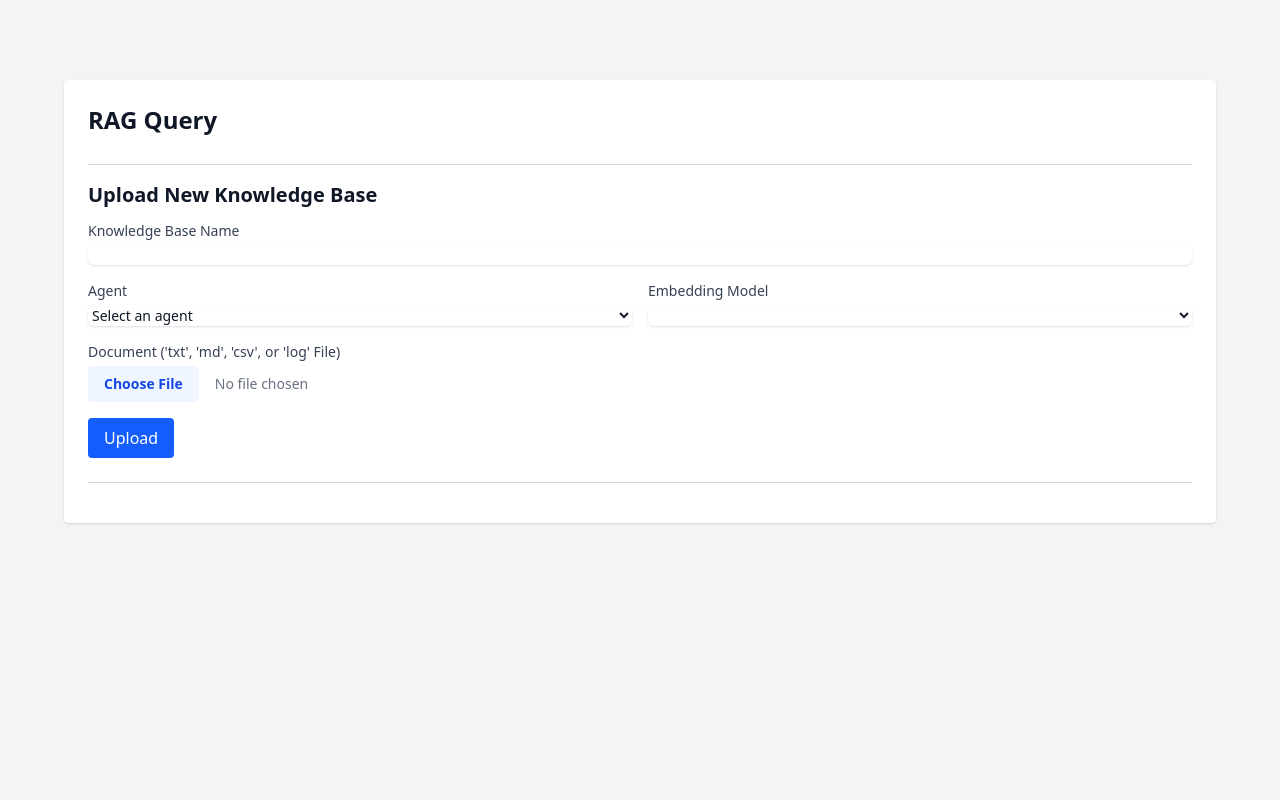
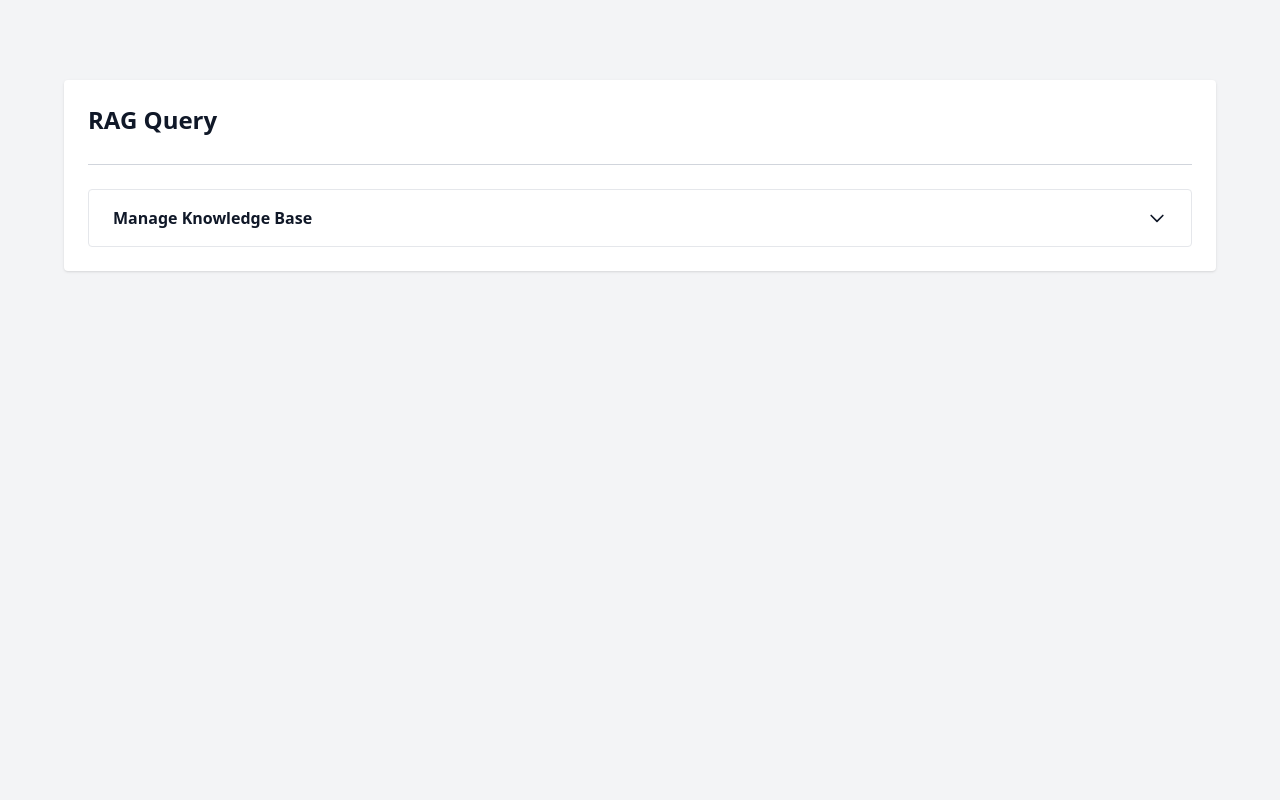
Before and after one commit to JackFurby/partially-aware-assistant, a Flask app: template partially_aware_app/templates/rag/rag.html in a window 1280 px wide. Run offline with Flask 3, Linux system fonts and the light colour scheme; the template is opened without the code that fills it: values that come from a table or form of the project are taken from there, others are empty; some libraries are stand-ins or nearby versions.

Commit message:
added RAG knowledge base management to dropdown

```diff
--- a/partially_aware_app/static/src/output.css
+++ b/partially_aware_app/static/src/output.css
@@ -382,11 +385,26 @@
   .flex-1 {
     flex: 1;
   }
+  .flex-shrink {
+    flex-shrink: 1;
+  }
   .flex-shrink-0 {
     flex-shrink: 0;
   }
+  .shrink-0 {
+    flex-shrink: 0;
+  }
+  .border-collapse {
+    border-collapse: collapse;
+  }
+  .rotate-180 {
+    rotate: 180deg;
+  }
   .cursor-pointer {
     cursor: pointer;
+  }
+  .resize {
+    resize: both;
   }
   .list-none {
     list-style-type: none;
@@ -423,6 +441,9 @@
   }
   .gap-2 {
     gap: calc(var(--spacing) * 2);
+  }
+  .gap-3 {
+    gap: calc(var(--spacing) * 3);
   }
   .gap-4 {
     gap: calc(var(--spacing) * 4);
@@ -704,6 +751,9 @@
   .whitespace-nowrap {
     white-space: nowrap;
   }
+  .\!text-gray-900 {
+    color: var(--color-gray-900) !important;
+  }
   .text-blue-600 {
     color: var(--color-blue-600);
   }
@@ -759,6 +812,19 @@
   .shadow-sm {
     --tw-shadow: 0 1px 3px 0 var(--tw-shadow-color, rgb(0 0 0 / 0.1)), 0 1px 2px -1px var(--tw-shadow-color, rgb(0 0 0 / 0.1));
     box-shadow: var(--tw-inset-shadow), var(--tw-inset-ring-shadow), var(--tw-ring-offset-shadow), var(--tw-ring-shadow), var(--tw-shadow);
+  }
+  .shadow-xs {
+    --tw-shadow: 0 1px 2px 0 var(--tw-shadow-color, rgb(0 0 0 / 0.05));
+    box-shadow: var(--tw-inset-shadow), var(--tw-inset-ring-shadow), var(--tw-ring-offset-shadow), var(--tw-ring-shadow), var(--tw-shadow);
+  }
+  .outline {
+    outline-style: var(--tw-outline-style);
+    outline-width: 1px;
+  }
+  .transition-colors {
+    transition-property: color, background-color, border-color, outline-color, text-decoration-color, fill, stroke, --tw-gradient-from, --tw-gradient-via, --tw-gradient-to;
+    transition-timing-function: var(--tw-ease, var(--default-transition-timing-function));
+    transition-duration: var(--tw-duration, var(--default-transition-duration));
   }
   .file\:mr-4 {
     &::file-selector-button {
@@ -819,6 +885,13 @@
     &:hover {
       @media (hover: hover) {
         background-color: var(--color-blue-700);
+      }
+    }
+  }
+  .hover\:bg-gray-50 {
+    &:hover {
+      @media (hover: hover) {
+        background-color: var(--color-gray-50);
       }
     }
   }
@@ -940,6 +1013,22 @@
       outline-style: none;
     }
   }
+  .aria-expanded\:bg-transparent {
+    &[aria-expanded="true"] {
+      background-color: transparent;
+    }
+  }
+  .aria-expanded\:font-semibold {
+    &[aria-expanded="true"] {
+      --tw-font-weight: var(--font-weight-semibold);
+      font-weight: var(--font-weight-semibold);
+    }
+  }
+  .aria-expanded\:text-gray-900 {
+    &[aria-expanded="true"] {
+      color: var(--color-gray-900);
+    }
+  }
   .sm\:p-6 {
     @media (width >= 40rem) {
       padding: calc(var(--spacing) * 6);
@@ -979,6 +1073,11 @@
   .lg\:px-8 {
     @media (width >= 64rem) {
       padding-inline: calc(var(--spacing) * 8);
+    }
+  }
+  .rtl\:text-right {
+    &:where(:dir(rtl), [dir="rtl"], [dir="rtl"] *) {
+      text-align: right;
     }
   }
   .dark\:divide-gray-700 {
@@ -1100,6 +1199,11 @@
   inherits: false;
   initial-value: 0 0 #0000;
 }
+@property --tw-outline-style {
+  syntax: "*";
+  inherits: false;
+  initial-value: solid;
+}
 @layer properties {
   @supports ((-webkit-hyphens: none) and (not (margin-trim: inline))) or ((-moz-orient: inline) and (not (color:rgb(from red r g b)))) {
     *, ::before, ::after, ::backdrop {
@@ -1123,6 +1227,7 @@
       --tw-ring-offset-width: 0px;
       --tw-ring-offset-color: #fff;
       --tw-ring-offset-shadow: 0 0 #0000;
+      --tw-outline-style: solid;
     }
   }
 }
--- a/partially_aware_app/templates/rag/rag.html
+++ b/partially_aware_app/templates/rag/rag.html
@@ -27,6 +27,15 @@
 		</div>
 		{% endif %}
 
+		<div id="accordion-collapse" data-accordion="collapse" class="mt-6 bg-white rounded border border-gray-200 overflow-hidden">
+			<h2 id="accordion-collapse-heading-1">
+				<button type="button" class="flex items-center justify-between w-full px-6 py-4 text-left font-semibold !text-gray-900 bg-transparent aria-expanded:bg-transparent hover:bg-gray-50 transition-colors gap-3" data-accordion-target="#accordion-collapse-body-1" aria-expanded="false" aria-controls="accordion-collapse-body-1">
+					<span>Manage Knowledge Base</span>
+					<svg data-accordion-icon class="w-5 h-5 rotate-180 shrink-0" aria-hidden="true" xmlns="http://www.w3.org/2000/svg" width="24" height="24" fill="none" viewBox="0 0 24 24"><path stroke="currentColor" stroke-linecap="round" stroke-linejoin="round" stroke-width="2" d="m5 15 7-7 7 7"/></svg>
+				</button>
+			</h2>
+			<div id="accordion-collapse-body-1" class="hidden border-t border-gray-200" aria-labelledby="accordion-collapse-heading-1">
+				<div class="px-6 py-5">
 					<!-- Upload New Knowledge Base -->
 					<div class="mb-6">
 						<h2 class="text-xl font-semibold mb-3">Upload New Knowledge Base</h2>
@@ -87,6 +96,24 @@
 							{{ load_form.submit(class_="px-4 py-2 bg-blue-600 text-white rounded hover:bg-blue-700") }}
 						</form>
 					</div>
+				</div>
+			</div>
+		</div>
+
+
+
+
+
+
+
+
+
+
+
+
+
+
+
 
 		<hr class="my-4 border-gray-300"/>
 		{% endif %}
```
Also changed, not shown: other parts of partially_aware_app/static/src/output.css (+37 -0 lines). Lines whose indentation alone changed are shown as unchanged.
